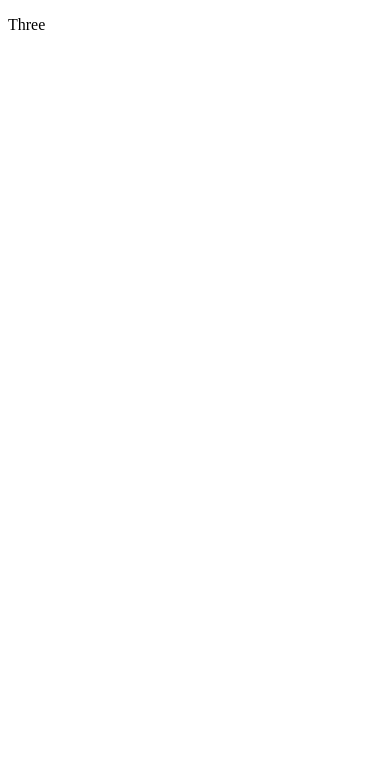
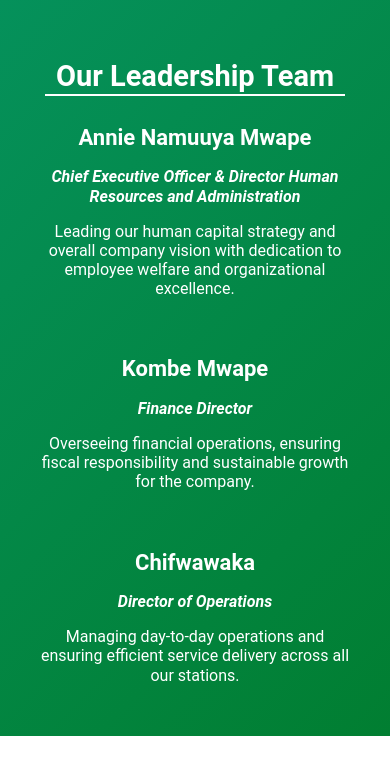
Before and after one commit to RockingWithTheBest/KombeLeapHumanResourceApp, a plain HTML site: page Mobile Application/Components/SectionThree/sectionthree.html in a window 390 px wide. Drawn offline with Linux system fonts and the light colour scheme.

Commit message:
feat : created the Our Leadship component

```diff
--- a/Mobile Application/Components/SectionOne/sectionone.css
+++ b/Mobile Application/Components/SectionOne/sectionone.css
@@ -244,6 +244,7 @@ h2.sub-headline {
 }
 
 
+
 @media (max-width: 304px){
     .card {
             padding: 8px;
--- a/Mobile Application/Components/SectionThree/sectionthree.css
+++ b/Mobile Application/Components/SectionThree/sectionthree.css
@@ -0,0 +1,79 @@
+body {
+    margin: 0;
+}
+
+.section-three {
+    background: linear-gradient(135deg, #05915b 0%, #017e31 100%);
+    margin: 0 auto;
+    padding: 35px;
+    color: white;
+    font-family: 'Roboto';
+    line-height: 1.2;
+}
+
+.container {
+    display: flex;
+    flex-direction: column;
+    align-items: center;
+}
+
+.container h2 {
+    border-bottom: 2px solid white;
+    text-align: center;
+    width: 300px;
+    font-size: 29px;
+}
+
+.roles {
+    display: flex;
+    justify-content: center;
+    gap: 37px
+}
+
+.roles div {
+    text-align: center;
+}
+
+.roles h5 {
+    font-size: 22px;
+    margin: 5px;
+}
+
+p.title {
+    font-size: 16px;
+    font-weight: bold;
+    font-style: italic;
+}
+
+@media (max-width: 818px){
+    .roles {
+        display: flex;
+        justify-content: center;
+        gap: 37px;
+        flex-direction: column;
+    }
+}
+
+@media (max-width: 363px) {
+    .container h2 {
+        border-bottom: 2px solid white;
+        text-align: center;
+        width: 233px;
+        font-size: 22px;
+    }
+
+    .roles h5 {
+        font-size: 18px;
+        margin: 5px;
+    }
+
+    p.title {
+        font-size: 14px;
+        font-weight: bold;
+        font-style: italic;
+    }
+
+    p.job-description {
+        font-size: 14px;
+    }
+}
--- a/Mobile Application/Components/SectionThree/sectionthree.html
+++ b/Mobile Application/Components/SectionThree/sectionthree.html
@@ -8,7 +8,30 @@
 </head>
 <body>
    <div class="section-three">
-       <p>Three</p>
+       <div class="container">
+        <h2>Our Leadership Team</h2>
+        <div class="roles">
+            <div>
+                <h5 class="name">Annie Namuuya Mwape</h5>
+                <p class="title">Chief Executive Officer & Director Human Resources and Administration</p>
+                <p class="job-description">Leading our human capital strategy and overall company vision with dedication to employee
+                    welfare and organizational excellence.</p>
+            </div>
+
+            <div>
+                <h5 class="name">Kombe Mwape</h5>
+                <p class="title">Finance Director</p>
+                <p class="job-description">Overseeing financial operations, ensuring fiscal responsibility and sustainable growth for the company.</p>
+            </div>
+
+            <div>
+                <h5 class="name">Chifwawaka</h5>
+                <p class="title">Director of Operations</p>
+                <p class="job-description">Managing day-to-day operations and ensuring efficient service delivery across all our stations.
+                    </p>
+            </div>
+        </div>
+       </div>
    </div>
     <script src="./sectionthree.js"></script>
 </body>
```
Also changed, not shown: Mobile Application/Pages/MainPage.css (+71 -0 lines), Mobile Application/Pages/MainPage.html (+2 -2 lines).
